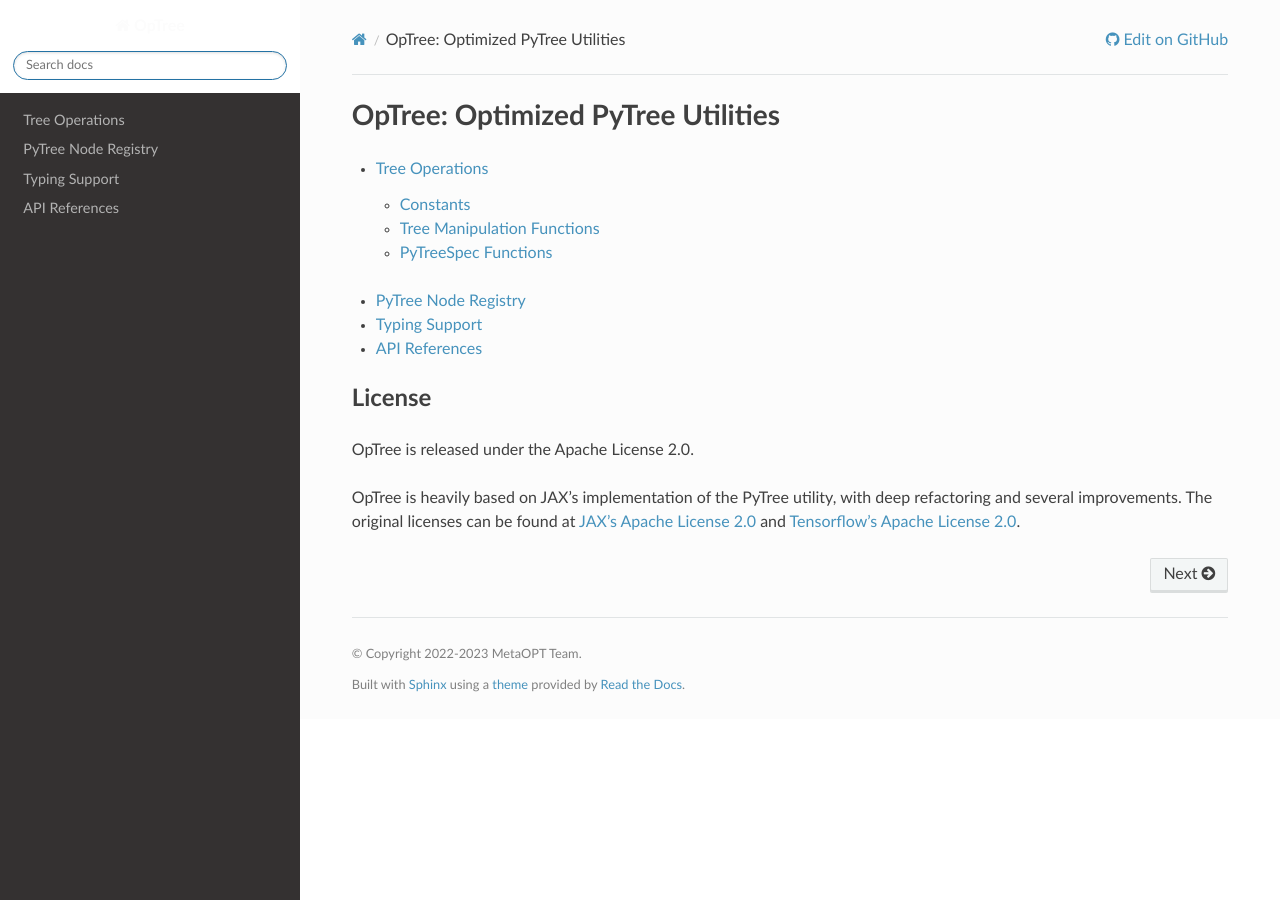
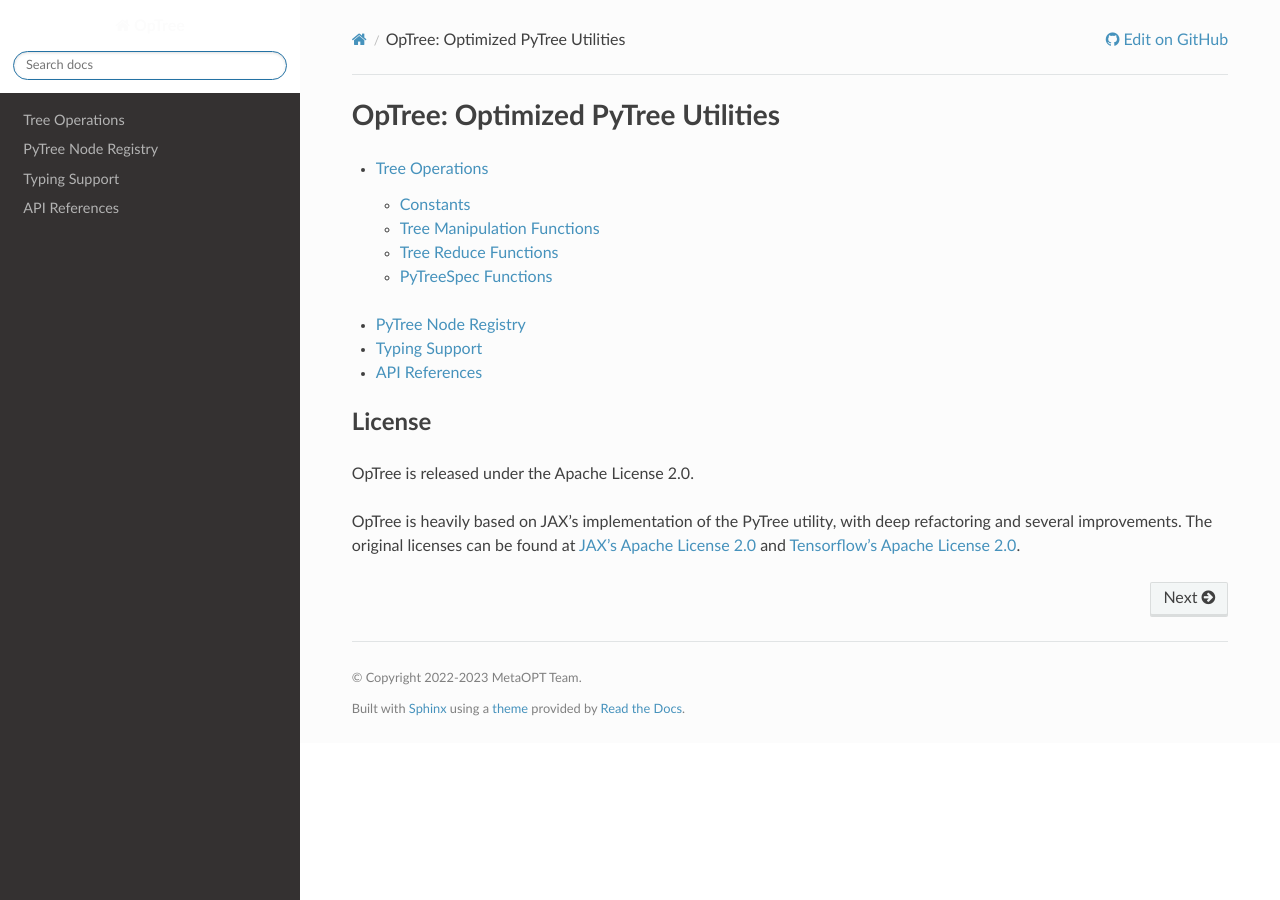
Before and after one commit to metaopt/optree, a Sphinx documentation site: the page built from docs/source/index.rst, in a window 1280 px wide. Built offline with Sphinx 7.4.7 and the Read the Docs theme 2.0.0, drawn with Linux system fonts in a browser that asks for light colours; part of the change alters nothing that is shown.

```diff
--- a/docs/source/ops.rst
+++ b/docs/source/ops.rst
@@ -15,6 +15,8 @@ Constants
 .. autodata:: MAX_RECURSION_DEPTH
 .. autodata:: NONE_IS_NODE
 .. autodata:: NONE_IS_LEAF
+
+------
 
 Tree Manipulation Functions
 ---------------------------
@@ -35,12 +37,6 @@ Tree Manipulation Functions
     tree_transpose
     broadcast_prefix
     tree_replace_nones
-    tree_reduce
-    tree_sum
-    tree_max
-    tree_min
-    tree_all
-    tree_any
     prefix_errors
 
 .. autofunction:: tree_flatten
@@ -57,13 +53,31 @@ Tree Manipulation Functions
 .. autofunction:: tree_transpose
 .. autofunction:: broadcast_prefix
 .. autofunction:: tree_replace_nones
+.. autofunction:: prefix_errors
+
+------
+
+Tree Reduce Functions
+---------------------
+
+.. autosummary::
+
+    tree_replace_nones
+    tree_reduce
+    tree_sum
+    tree_max
+    tree_min
+    tree_all
+    tree_any
+
 .. autofunction:: tree_reduce
 .. autofunction:: tree_sum
 .. autofunction:: tree_max
 .. autofunction:: tree_min
 .. autofunction:: tree_all
 .. autofunction:: tree_any
-.. autofunction:: prefix_errors
+
+------
 
 PyTreeSpec Functions
 --------------------
```
